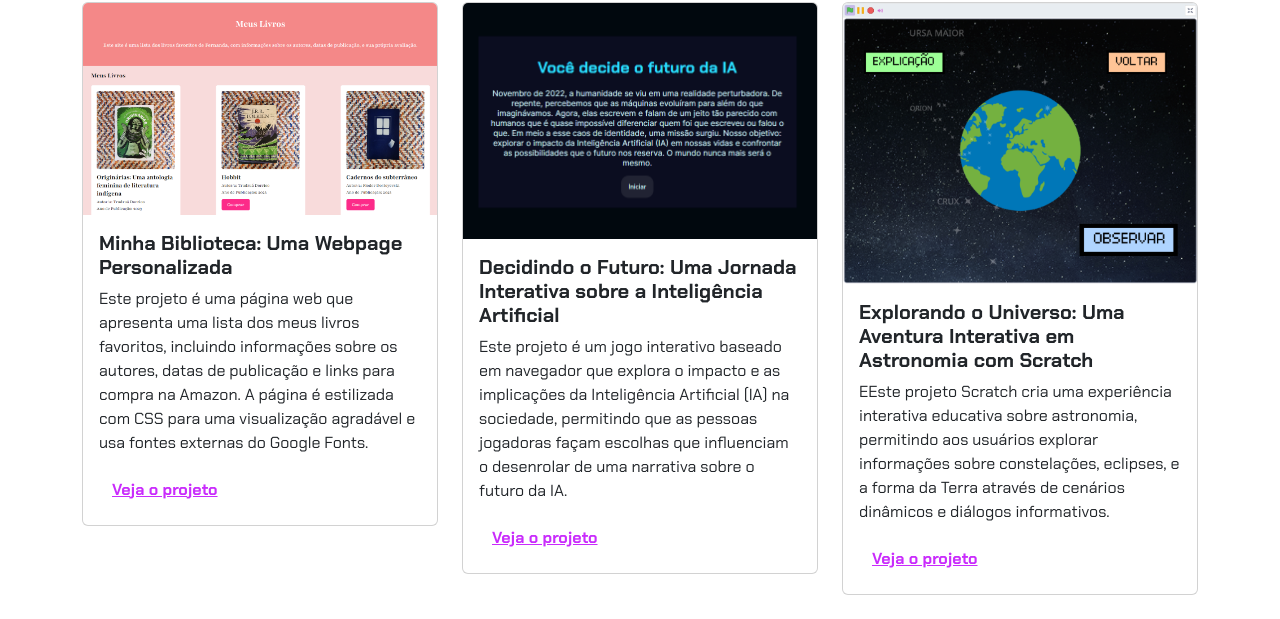
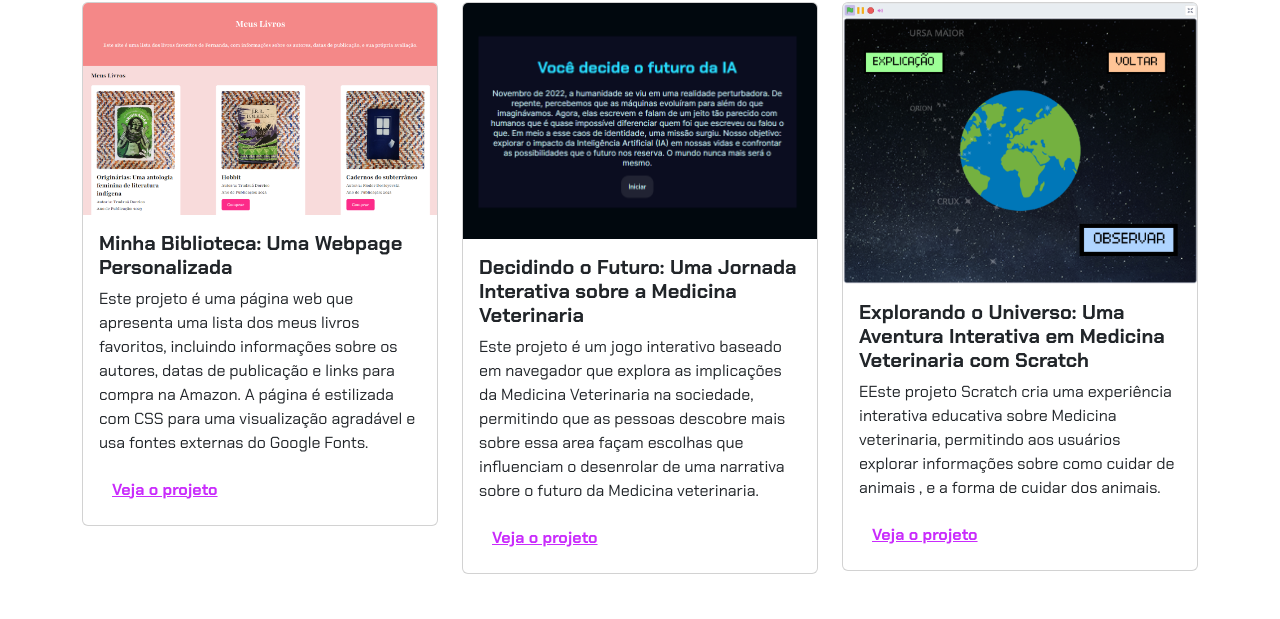
Before and after one commit to VIVI-SIMAO/viviane.portifolio, a plain HTML site: page index.html in a window 1280 px wide. Shown: the part 488-1107 px from the top of the page. Drawn offline with nearby package versions, Linux system fonts and the light colour scheme; files whose address does not match are found by name.

Commit message:
Add files via upload

```diff
--- a/index.html
+++ b/index.html
@@ -14,7 +14,7 @@
     <header class="container text-center">
         <img src="img/avatar-perfil.png" alt="avatar da Fernanda" class="rounded-circle" width="150" height="150"
             srcset="">
-        <p class="lead">Eu sou Fernanda_</p>
+        <p class="lead">Eu sou Viviane_</p>
         <h1>Eu ensino Programação</h1>
         <p>Sou Engenheira de Computação e Pedagoga. Ensino pensamento computacional para estudantes do Ensino
             Fundamental e Médio. Ensino sobre pensamento computacional usando HTML, CSS e JavaScript. Veja os projetos
@@ -51,12 +51,12 @@
                 <div class="card">
                     <img src="img/projeto-2.png" class="card-img-top" alt="Imagem do projeto de biblioteca virtual">
                     <div class="card-body">
-                        <h5 class="card-title">Decidindo o Futuro: Uma Jornada Interativa sobre a Inteligência
-                            Artificial</h5>
-                        <p class="card-text">Este projeto é um jogo interativo baseado em navegador que explora o
-                            impacto e as implicações da Inteligência Artificial (IA) na sociedade, permitindo que as
-                            pessoas jogadoras façam escolhas que influenciam o desenrolar de uma narrativa sobre o
-                            futuro da IA.</p>
+                        <h5 class="card-title">Decidindo o Futuro: Uma Jornada Interativa sobre a Medicina
+                            Veterinaria</h5>
+                        <p class="card-text">Este projeto é um jogo interativo baseado em navegador que explora
+                             as implicações da Medicina Veterinaria  na sociedade, permitindo que as
+                            pessoas descobre mais sobre essa area façam escolhas que influenciam o desenrolar de uma narrativa sobre o
+                            futuro da Medicina veterinaria.</p>
                         <button type="button" class="btn btn-link" data-bs-toggle="modal" data-bs-target="#modal2">Veja
                             o projeto</button>
                     </div>
@@ -68,11 +68,11 @@
                 <div class="card">
                     <img src="img/projeto-3.png" class="card-img-top" alt="Imagem do projeto de biblioteca virtual">
                     <div class="card-body">
-                        <h5 class="card-title">Explorando o Universo: Uma Aventura Interativa em Astronomia com Scratch
+                        <h5 class="card-title">Explorando o Universo: Uma Aventura Interativa em Medicina Veterinaria com Scratch
                         </h5>
                         <p class="card-text">EEste projeto Scratch cria uma experiência interativa educativa sobre
-                            astronomia, permitindo aos usuários explorar informações sobre constelações, eclipses, e a
-                            forma da Terra através de cenários dinâmicos e diálogos informativos.
+                            Medicina veterinaria, permitindo aos usuários explorar informações sobre como cuidar de animais , e a
+                            forma de cuidar dos animais.
                         </p>
                         <button type="button" class="btn btn-link" data-bs-toggle="modal" data-bs-target="#modal3">Veja
                             o projeto</button>
@@ -130,7 +130,7 @@
                 </div>
                 <div class="modal-body">
                     <p>O projeto consiste em uma aplicação web interativa, desenvolvida com HTML, CSS, e JavaScript, que
-                        simula uma experiência narrativa centrada no tema da Inteligência Artificial. O objetivo é
+                        simula uma experiência narrativa centrada no tema da Medicina veterinaria. O objetivo é
                         engajar os jogadores em um cenário fictício que aborda o avanço da IA e suas possíveis
                         consequências para a humanidade, destacando a importância da reflexão ética sobre a tecnologia.
                     </p>
```
